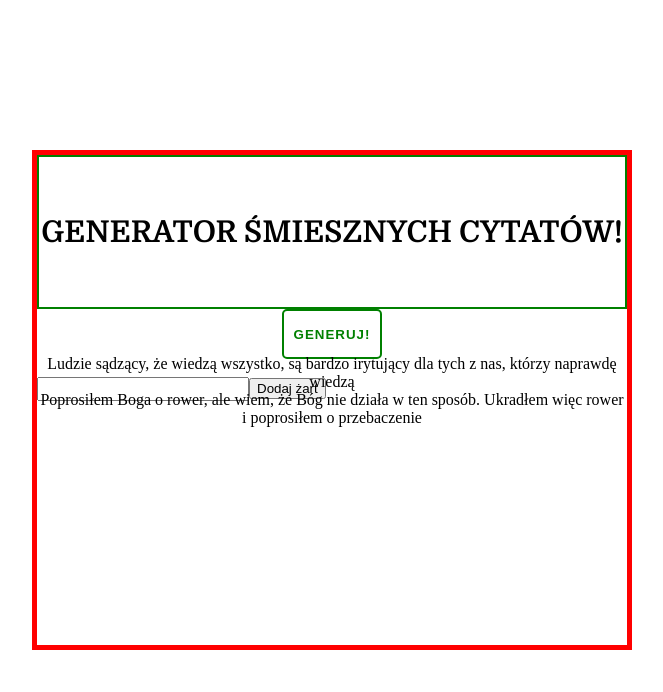
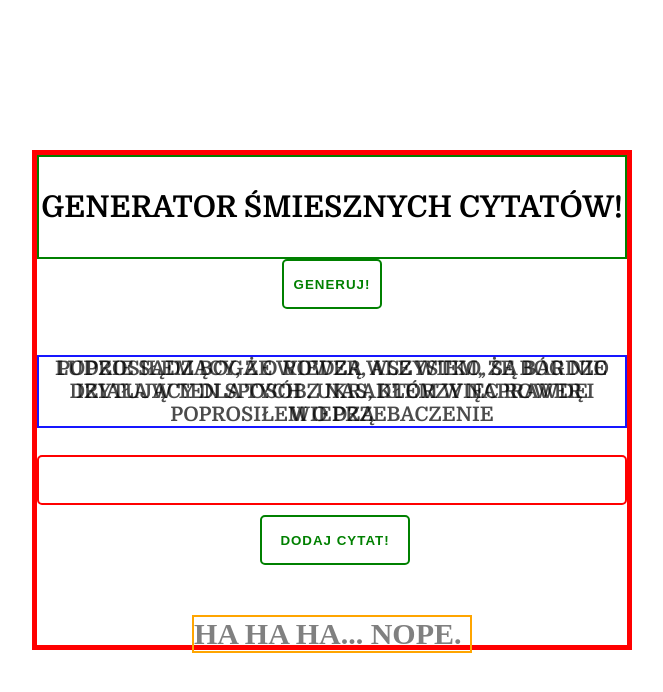
Before and after one commit to mstankiewicz1/JokeApp, a React app: page / in a window 1280 px wide. Both pictures are taken after a click on the button "GENERUJ!". Shown: the top 692 px of the page, without its empty margins (308-971 px from the left). Built offline with nearby package versions, Linux system fonts and the light colour scheme.

Commit message:
Postepy 21.07.19r godz 17:07

```diff
--- a/css/style.css
+++ b/css/style.css
@@ -17,7 +17,7 @@
 
 .mainTitle {
     text-align: center;
-    line-height: 150px;
+    line-height: 100px;
     font-size: 30px;
     font-weight: 700;
     font-family: 'Domine', serif;
@@ -43,10 +43,56 @@
     transition-duration: .4s;
 }
 
-
-/*//////////////////////////////*/
-.writeQuote {
+h1 {
+    font-size: 20px;
+    text-transform: uppercase;
     text-align: center;
     position: absolute;
     top: 200px;
+    font-family: 'Domine', serif;
+    font-weight: 700;
+    color: black;
+    opacity: .7;
+    border: 2px solid blue;
 }
+
+
+input {
+    width: 590px;
+    height: 50px;
+    border: 2px solid red;
+    border-radius: 5px;
+    position: absolute;
+    top: 300px;
+}
+
+.addButton {
+    height: 50px;
+    width: 150px;
+    letter-spacing: 1px;
+    border-radius: 5px;
+    border: 2px solid green;
+    background-color: white;
+    color: green;
+    font-weight: 700;
+    position: absolute;
+    top: 360px;
+    left: 223px;
+}
+
+.addButton:hover {
+    color: white;
+    background-color: green;
+    transition-duration: .4s;
+}
+
+.additionalText {
+    font-size: 30px;
+    color: grey;
+    font-weight: bold;
+    position: absolute;
+    top: 460px;
+    left: 155px;
+    border: 2px solid orange;
+    width: 280px;
+}
--- a/js/App.jsx
+++ b/js/App.jsx
@@ -48,7 +48,7 @@ class Index extends React.Component {
 
     handleAddJoke = () => {
         if(this.state.value === "") {
-            return alert("Wpisz coś");
+            return alert("WPISZ CYTAT!");
         }
         const options = [...this.state.options];
         options.push(this.state.value);
@@ -63,12 +63,13 @@ class Index extends React.Component {
         return (
             <div className="container">
                 <p className="mainTitle">GENERATOR ŚMIESZNYCH CYTATÓW!</p>
-                <p className="writeQuote">{this.state.option ? <h1>{this.state.option}</h1> : null }</p>
+                {this.state.option ? <h1>{this.state.option}</h1> : null }
                 <button className="generationButton" onClick={this.handleShowOption}>GENERUJ!</button>
                 <br/>
                 <input type="text" value={this.state.value} onChange={this.handleWriteJoke}/>
-                <button onClick={this.handleAddJoke}>Dodaj żart</button>
+                <button className="addButton" onClick={this.handleAddJoke}>DODAJ CYTAT!</button>
                 <br/>
+                <p className="additionalText">HA HA HA... NOPE.</p>
             </div>
         )
     }
```
Also changed, not shown: js/out.js.
